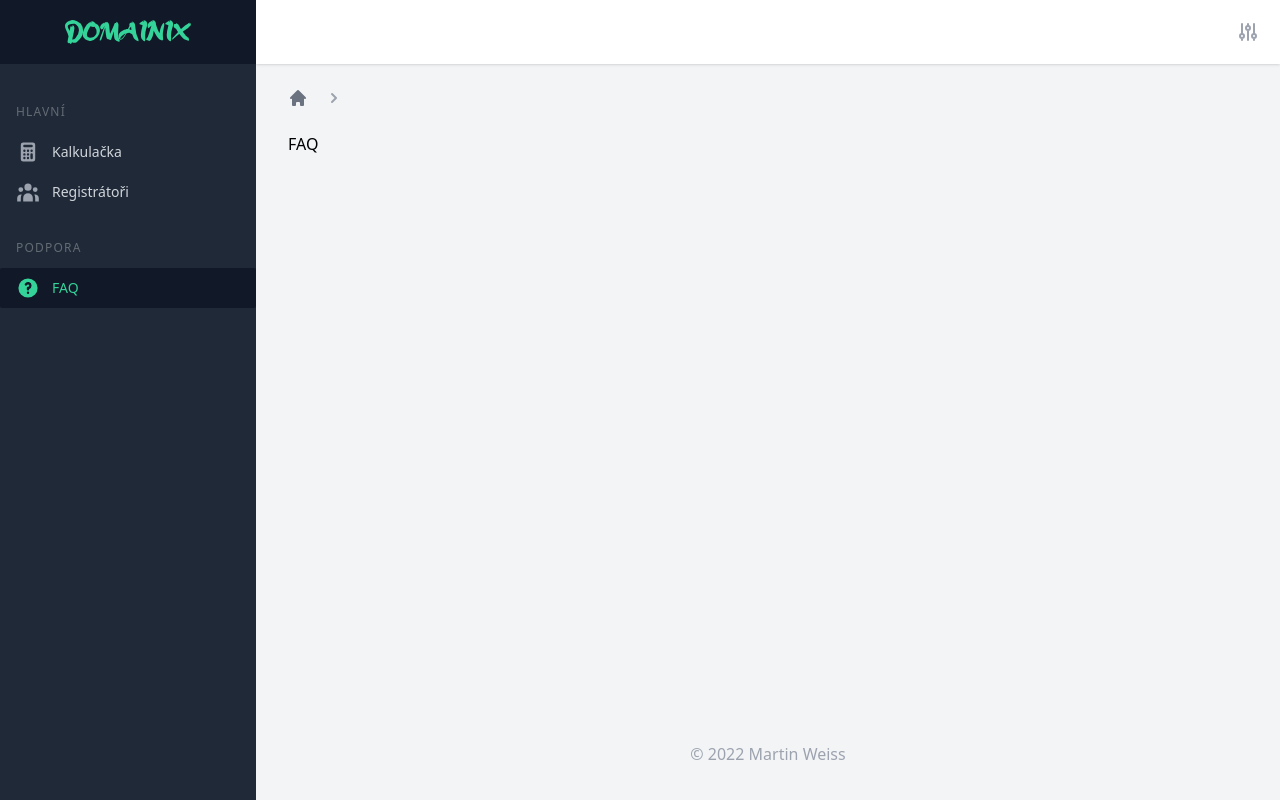
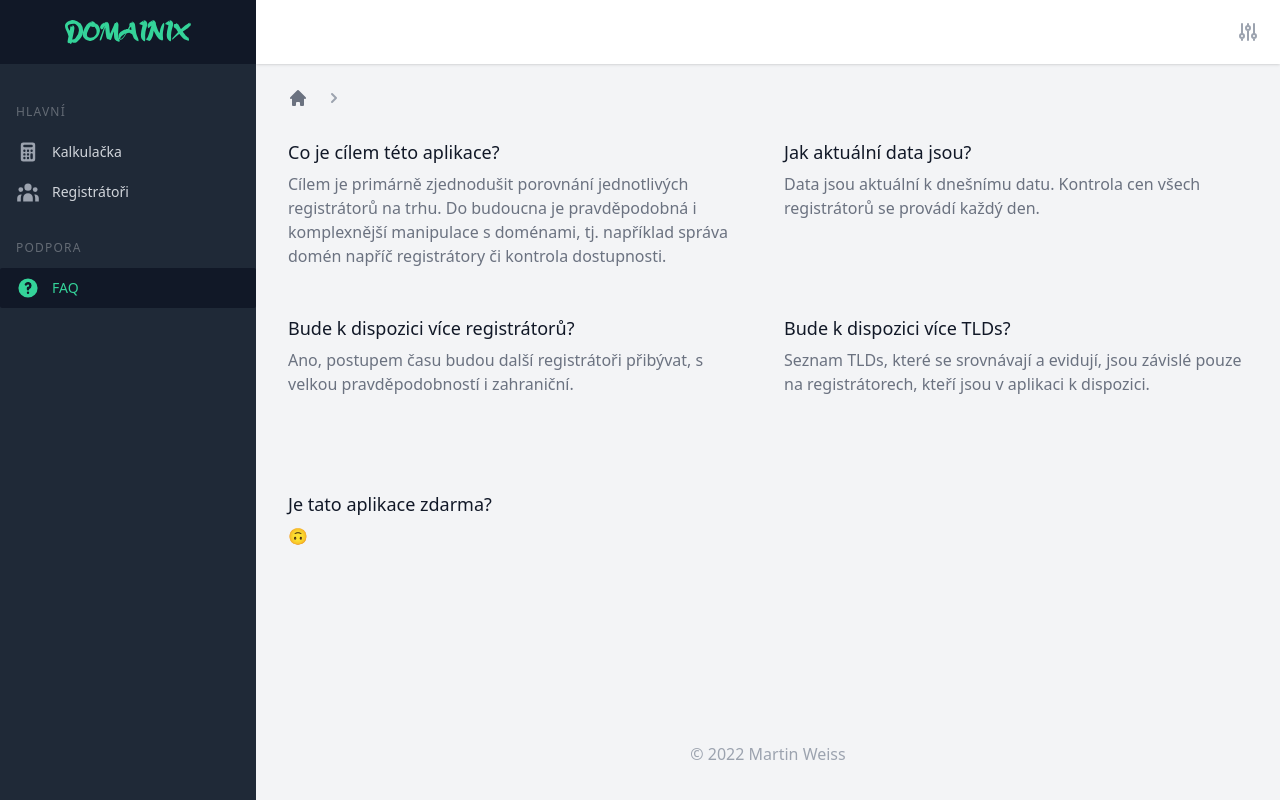
Before and after one commit to MartinWeiss01/domainix, a Next.js app: page /faq in a window 1280 px wide. Built offline with nearby package versions, Linux system fonts and the light colour scheme.

Commit message:
Update FAQs

```diff
--- a/pages/faq.js
+++ b/pages/faq.js
@@ -1,8 +1,40 @@
+const faqs = [
+    {
+        question: "Co je cílem této aplikace?",
+        answer: "Cílem je primárně zjednodušit porovnání jednotlivých registrátorů na trhu. Do budoucna je pravděpodobná i komplexnější manipulace s doménami, tj. například správa domén napříč registrátory či kontrola dostupnosti.",
+    },
+    {
+        question: "Jak aktuální data jsou?",
+        answer: "Data jsou aktuální k dnešnímu datu. Kontrola cen všech registrátorů se provádí každý den.",
+    },
+    {
+        question: "Bude k dispozici více registrátorů?",
+        answer: "Ano, postupem času budou další registrátoři přibývat, s velkou pravděpodobností i zahraniční.",
+    },
+    {
+        question: "Bude k dispozici více TLDs?",
+        answer: "Seznam TLDs, které se srovnávají a evidují, jsou závislé pouze na registrátorech, kteří jsou v aplikaci k dispozici.",
+    },
+    {
+        question: "Je tato aplikace zdarma?",
+        answer: "🙃",
+    },
+];
+
 const FAQ = () => {
     return (
-        <>
-            FAQ
-        </>
+        <div className="max-w-7xl mx-auto mt-2">
+                <dl className="space-y-10 md:space-y-0 md:grid md:grid-cols-2 md:grid-rows-2 md:gap-x-8 md:gap-y-12">
+                    {faqs.map((faq, faqKey) => (
+                        <div key={faqKey}>
+                            <dt className="text-lg leading-6 font-medium text-gray-900">
+                                {faq.question}
+                            </dt>
+                            <dd className="mt-2 text-base text-gray-500">{faq.answer}</dd>
+                        </div>
+                    ))}
+                </dl>
+        </div>
     )
 }
 
```
